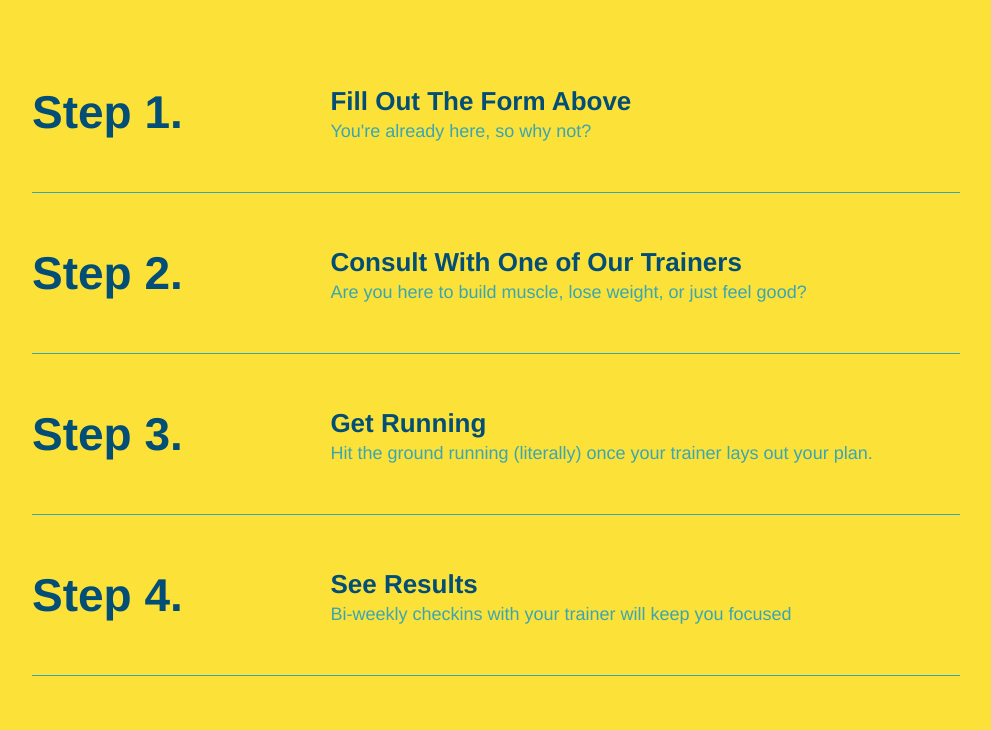
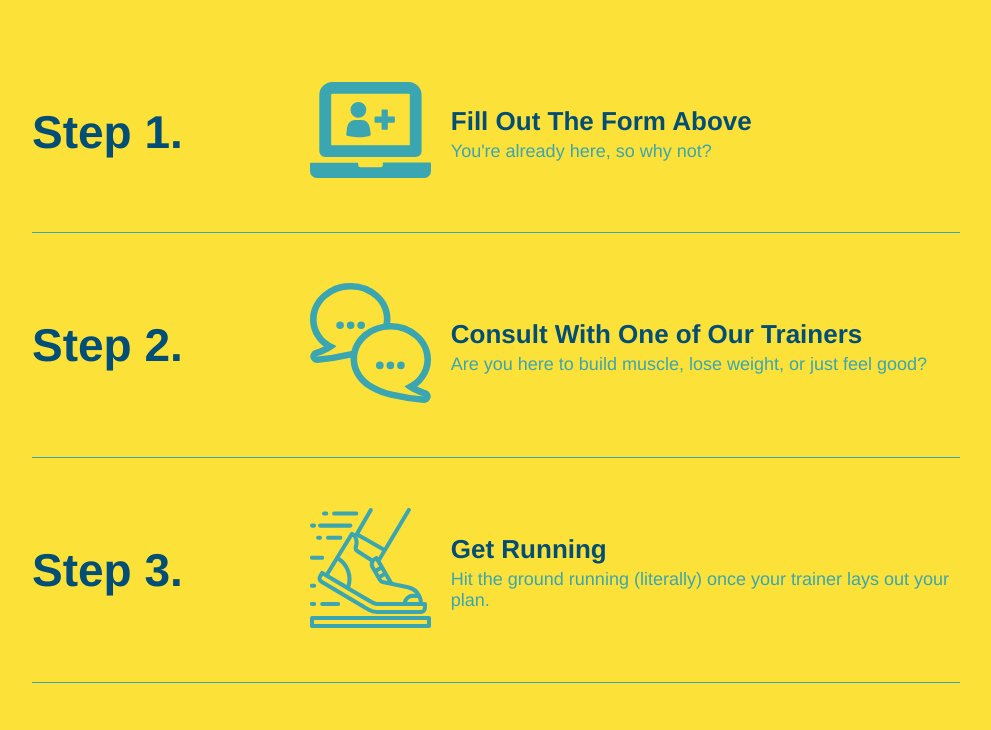
Before and after one commit to crosenfrisk/Run-Buddy-2.0, a plain HTML site: page index.html in a window 1280 px wide. Shown: the part 1238-1968 px from the top of the page, without its empty margins (144-1135 px from the left). Drawn offline with Linux system fonts and the light colour scheme.

Commit message:
fixed img css for flexbox what you do section

```diff
--- a/assets/css/style.css
+++ b/assets/css/style.css
@@ -227,7 +227,7 @@ section {
 
 /*Add:*/
 .step-img {
-      flex-wrap: 1 12%;
+      flex: 1 12%;
       margin-right: 20px;
   }
 
```
